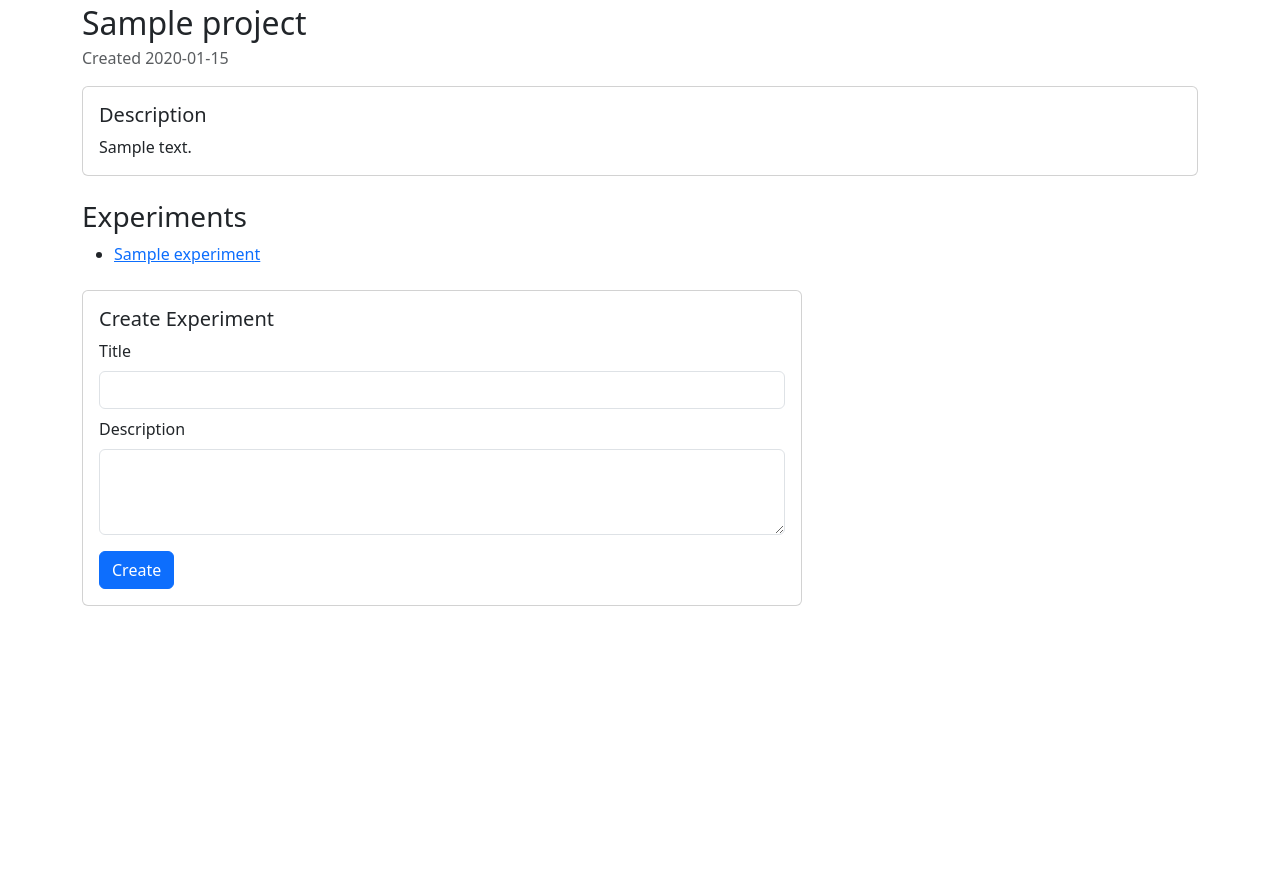
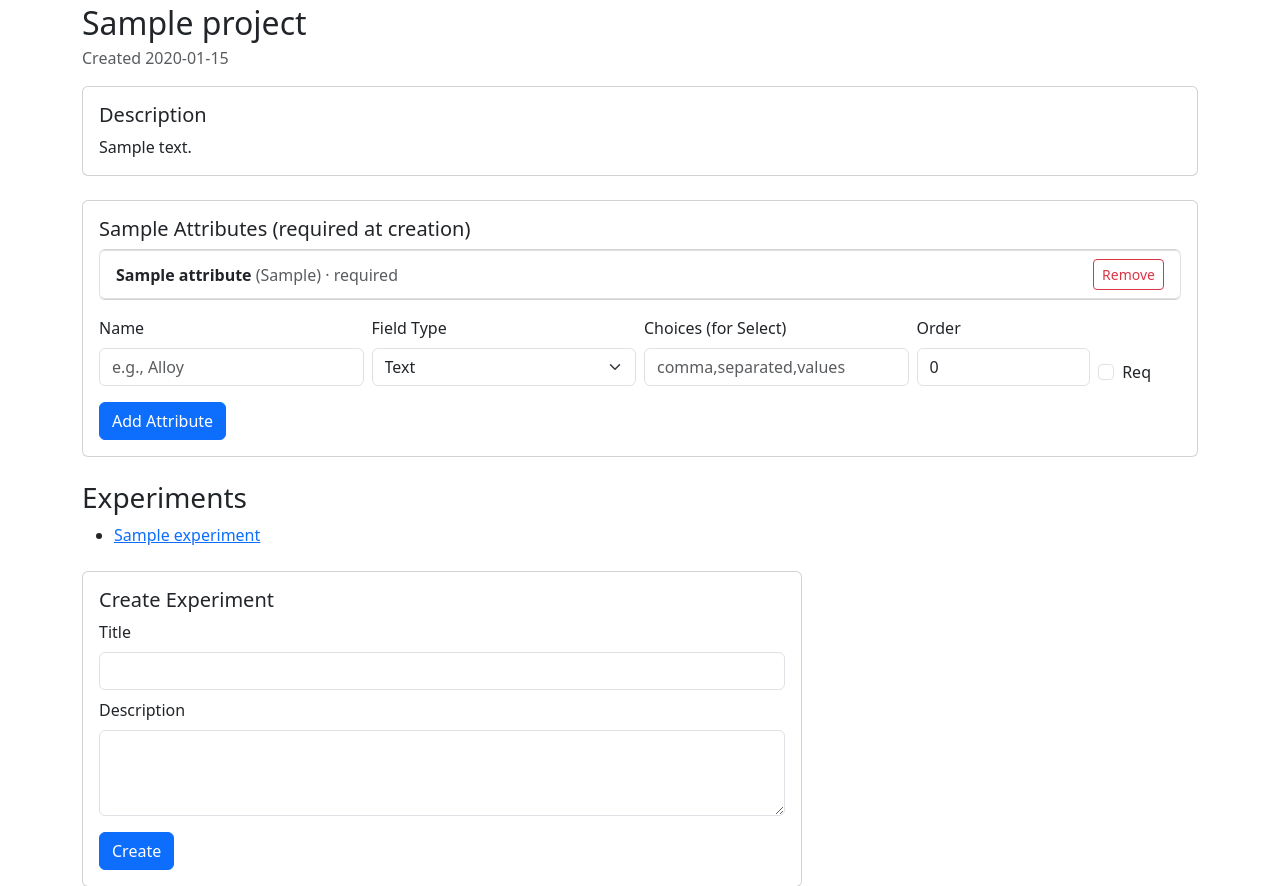
Before and after one commit to WPSII/Lab-Database, a Flask app: page /project/1 in a window 1280 px wide. Shown: the part 252-1138 px from the top of the page. Before the commit the page ends 858 px from the top, so only its background shows below. Run offline with Flask 3, Linux system fonts and the light colour scheme; tables that the repository leaves empty hold one stand-in row (values such as "Sample post").

Commit message:
Allowing sample attributes to be designated at the project level and enforced upon creation. Probably has bugs if new sample fields are created after samples are created

```diff
--- a/app.py
+++ b/app.py
@@ -3,6 +3,8 @@ from datetime import datetime
 from flask import Flask, request, redirect, url_for, render_template, send_from_directory, flash
 from flask_sqlalchemy import SQLAlchemy
 from werkzeug.utils import secure_filename
+from flask import jsonify
+import json
 
 # --- Config ---
 BASE_DIR = os.path.abspath(os.path.dirname(__file__))
@@ -104,6 +106,30 @@ class SampleExperiment(db.Model):
         "Experiment", backref=db.backref("sample_links", cascade="all, delete-orphan")
     )
 
+# --- Project-defined Sample Attributes ---
+
+class ProjectSampleAttribute(db.Model):
+    __tablename__ = "project_sample_attribute"
+    id = db.Column(db.Integer, primary_key=True)
+    project_id = db.Column(db.Integer, db.ForeignKey("project.id"), nullable=False)
+    name = db.Column(db.String(100), nullable=False)          # e.g., "Alloy", "Thickness", "Role"
+    field_type = db.Column(db.String(20), default="text")     # "text", "number", "select", "date"
+    required = db.Column(db.Boolean, default=False)
+    choices_json = db.Column(db.Text)                         # JSON array string for select choices (optional)
+    sort_order = db.Column(db.Integer, default=0)
+
+    project = db.relationship("Project", backref=db.backref("sample_attributes", cascade="all, delete-orphan"))
+
+class SampleAttributeValue(db.Model):
+    __tablename__ = "sample_attribute_value"
+    id = db.Column(db.Integer, primary_key=True)
+    sample_id = db.Column(db.Integer, db.ForeignKey("sample.id"), nullable=False)
+    attribute_id = db.Column(db.Integer, db.ForeignKey("project_sample_attribute.id"), nullable=False)
+    value = db.Column(db.Text)
+
+    sample = db.relationship("Sample", backref=db.backref("attribute_values", cascade="all, delete-orphan"))
+    attribute = db.relationship("ProjectSampleAttribute")
+
 
 # --- Helpers ---
 def allowed_file(fn: str) -> bool:
@@ -184,6 +210,11 @@ def build_linked_sample_tree(experiment):
     roots.sort(key=lambda n: (n["sample"].name or "").lower())
     return roots
 
+def get_project_attrs(project_id: int):
+    return (ProjectSampleAttribute.query
+            .filter_by(project_id=project_id)
+            .order_by(ProjectSampleAttribute.sort_order.asc(), ProjectSampleAttribute.id.asc())
+            .all())
 
 # --- Routes ---
 @app.route("/")
@@ -191,6 +222,61 @@ def index():
     projects = Project.query.order_by(Project.created_at.desc()).all()
     return render_template("index.html", projects=projects)  # expects {{ projects }}
 
+# ---- Sample Attributes ----
+@app.route("/project/<int:project_id>/sample-attrs/add", methods=["POST"])
+def add_sample_attribute(project_id):
+    p = Project.query.get_or_404(project_id)
+    name = (request.form.get("name") or "").strip()
+    field_type = (request.form.get("field_type") or "text").strip().lower()
+    required = bool(request.form.get("required"))
+    sort_order = request.form.get("sort_order", type=int)
+    choices = (request.form.get("choices") or "").strip()
+
+    if not name:
+        flash("Attribute name is required.", "error")
+        return redirect(url_for("view_project", project_id=p.id))
+
+    if field_type not in {"text","number","select","date"}:
+        flash("Invalid field type.", "error")
+        return redirect(url_for("view_project", project_id=p.id))
+
+    choices_json = None
+    if field_type == "select":
+        opts = [c.strip() for c in choices.split(",") if c.strip()]
+        if not opts:
+            flash("Select fields need at least one choice.", "error")
+            return redirect(url_for("view_project", project_id=p.id))
+        choices_json = json.dumps(opts)
+
+    attr = ProjectSampleAttribute(
+        project_id=p.id, name=name, field_type=field_type, required=required,
+        choices_json=choices_json, sort_order=sort_order or 0
+    )
+    db.session.add(attr); db.session.commit()
+    flash("Sample attribute added.", "ok")
+    return redirect(url_for("view_project", project_id=p.id))
+
+
+@app.route("/project/sample-attrs/<int:attr_id>/delete", methods=["POST"])
+def delete_sample_attribute(attr_id):
+    attr = ProjectSampleAttribute.query.get_or_404(attr_id)
+    pid = attr.project_id
+    db.session.delete(attr); db.session.commit()
+    flash("Attribute removed.", "ok")
+    return redirect(url_for("view_project", project_id=pid))
+
+@app.route("/api/project/<int:project_id>/sample-attrs")
+def api_project_sample_attrs(project_id):
+    attrs = get_project_attrs(project_id)
+    def serialize(a: ProjectSampleAttribute):
+        return {
+            "id": a.id,
+            "name": a.name,
+            "field_type": a.field_type,
+            "required": bool(a.required),
+            "choices": (json.loads(a.choices_json) if a.choices_json else []),
+        }
+    return jsonify([serialize(a) for a in attrs])
 
 # ---- Projects ----
 @app.route("/projects/create", methods=["POST"])
@@ -397,8 +483,7 @@ def list_samples():
 
 @app.route("/samples/create", methods=["POST"])
 def create_sample():
-    # either project_id is chosen OR parent_id is chosen (parent wins)
-    parent_id = request.form.get("parent_id", type=int)
+    parent_id = request.form.get("parent_id", type=int)  # if you kept parent feature
     project_id = request.form.get("project_id", type=int)
     name = request.form.get("name","").strip()
     manufacturer = request.form.get("manufacturer","").strip()
@@ -409,28 +494,51 @@ def create_sample():
 
     parent = Sample.query.get(parent_id) if parent_id else None
     if parent:
-        project_id = parent.project_id  # enforce same project as parent
+        project_id = parent.project_id  # parent rules
 
     if not project_id or not name:
         flash("Project (or parent) and sample name are required.", "error")
         return redirect(url_for("list_samples"))
 
+    # Validate dynamic attributes
+    dyn_attrs = get_project_attrs(project_id)
+    dyn_values = {}
+    missing = []
+    for a in dyn_attrs:
+        key = f"attr_{a.id}"
+        val = request.form.get(key, "").strip()
+        if a.required and not val:
+            missing.append(a.name)
+        dyn_values[a.id] = val
+
+    if missing:
+        flash("Missing required attributes: " + ", ".join(missing), "error")
+        return redirect(url_for("list_samples", view=request.args.get("view","project")))
+
+    # Create sample
     sample = Sample(
         project_id=project_id,
         parent_id=parent.id if parent else None,
         name=name,
-        manufacturer=manufacturer or (parent.manufacturer if parent else None),
-        composition=composition or (parent.composition if parent else None),
+        manufacturer=manufacturer,
+        composition=composition,
         notes=notes,
     )
     db.session.add(sample); db.session.commit()
 
+    # Store dynamic attribute values
+    for attr_id, val in dyn_values.items():
+        db.session.add(SampleAttributeValue(sample_id=sample.id, attribute_id=attr_id, value=val))
+    db.session.commit()
+
+    # Optional: create experiment link on creation
     if experiment_id:
         db.session.add(SampleExperiment(sample_id=sample.id, experiment_id=experiment_id, role=role))
         db.session.commit()
 
     flash("Sample created.", "ok")
     return redirect(url_for("view_sample", sample_id=sample.id))
+
 
 @app.route("/sample/<int:sample_id>/split", methods=["POST"])
 def split_sample(sample_id):
--- a/templates/project.html
+++ b/templates/project.html
@@ -10,6 +10,65 @@
   <h5 class="mb-2">Description</h5>
   <p class="mb-0" style="white-space: pre-wrap;">{{ project.description or "—" }}</p>
 </div>
+
+<div class="card card-body mb-4">
+  <h5 class="mb-2">Sample Attributes (required at creation)</h5>
+
+  <ul class="list-group mb-3">
+    {% for a in project.sample_attributes|sort(attribute='sort_order') %}
+      <li class="list-group-item d-flex justify-content-between align-items-center">
+        <div>
+          <strong>{{ a.name }}</strong>
+          <span class="text-muted">({{ a.field_type }}){% if a.required %} · required{% endif %}</span>
+          {% if a.field_type == 'select' and a.choices_json %}
+            <div class="small text-muted">choices: {{ (a.choices_json | tojson) }}</div>
+          {% endif %}
+        </div>
+        <form method="post" action="{{ url_for('delete_sample_attribute', attr_id=a.id) }}" onsubmit="return confirm('Remove attribute?');">
+          <button class="btn btn-sm btn-outline-danger">Remove</button>
+        </form>
+      </li>
+    {% else %}
+      <li class="list-group-item">No attributes defined yet.</li>
+    {% endfor %}
+  </ul>
+
+  <form method="post" action="{{ url_for('add_sample_attribute', project_id=project.id) }}">
+    <div class="row g-2">
+      <div class="col-md-3">
+        <label class="form-label">Name</label>
+        <input class="form-control" name="name" placeholder="e.g., Alloy" required>
+      </div>
+      <div class="col-md-3">
+        <label class="form-label">Field Type</label>
+        <select class="form-select" name="field_type">
+          <option value="text">Text</option>
+          <option value="number">Number</option>
+          <option value="select">Select</option>
+          <option value="date">Date</option>
+        </select>
+      </div>
+      <div class="col-md-3">
+        <label class="form-label">Choices (for Select)</label>
+        <input class="form-control" name="choices" placeholder="comma,separated,values">
+      </div>
+      <div class="col-md-2">
+        <label class="form-label">Order</label>
+        <input class="form-control" name="sort_order" type="number" value="0">
+      </div>
+      <div class="col-md-1 d-flex align-items-end">
+        <div class="form-check">
+          <input class="form-check-input" type="checkbox" id="attrRequired" name="required">
+          <label class="form-check-label" for="attrRequired">Req</label>
+        </div>
+      </div>
+    </div>
+    <div class="mt-3">
+      <button class="btn btn-primary">Add Attribute</button>
+    </div>
+  </form>
+</div>
+
 
 <h3 class="mb-2">Experiments</h3>
 
```
Also changed, not shown: templates/sample.html (+14 -0 lines), 1 other file.
